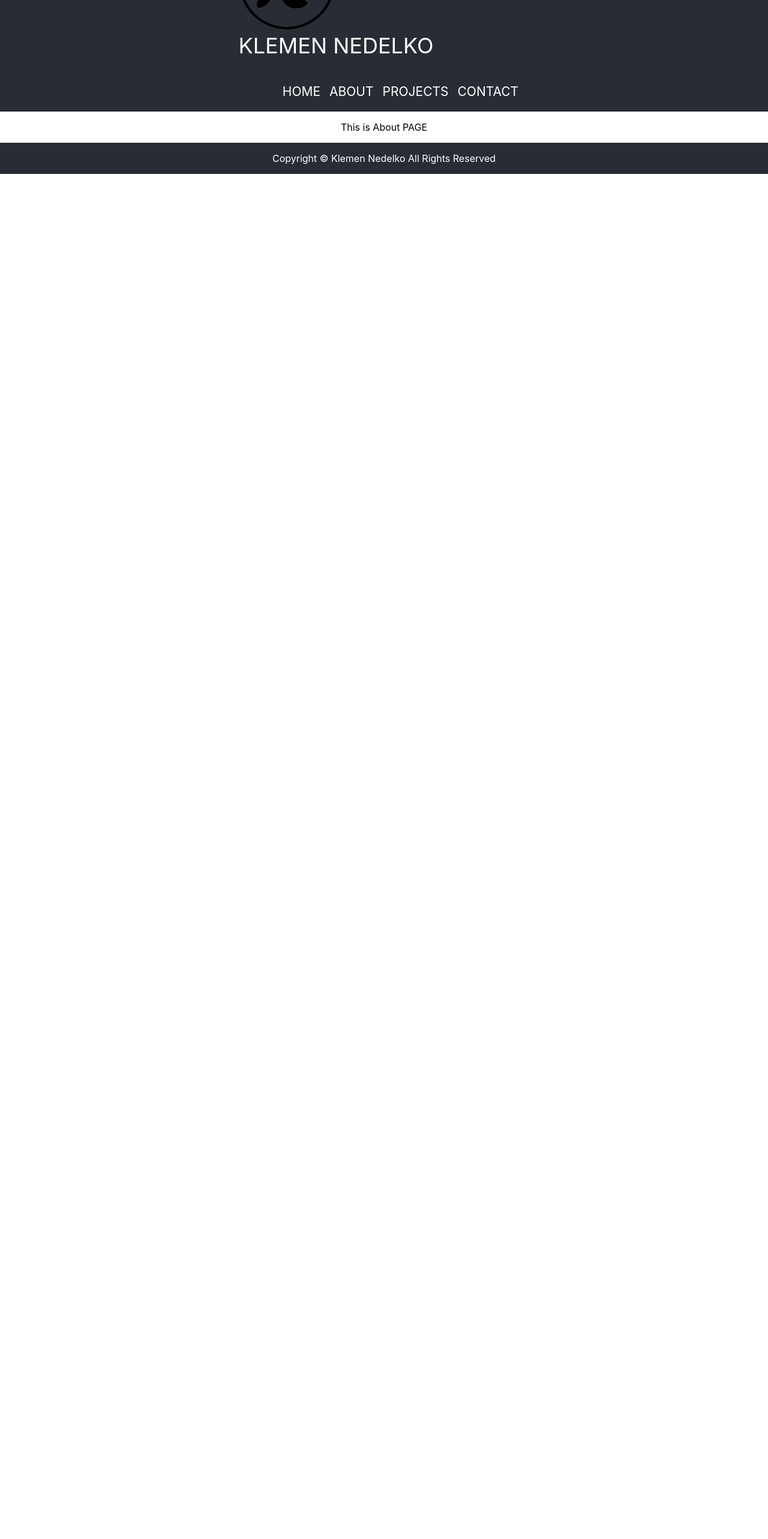
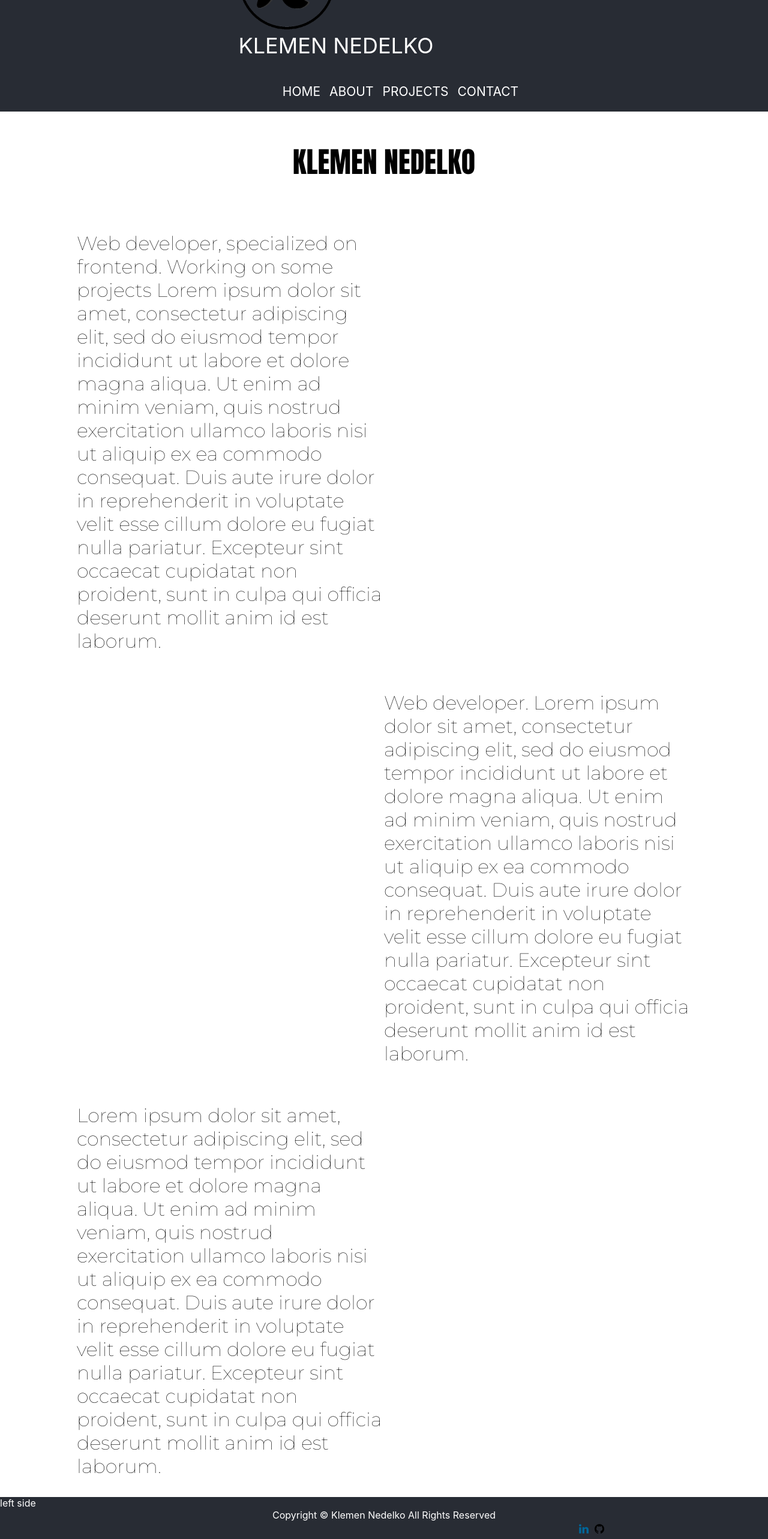
Before and after one commit to klemen-nedelko/portofolio, a React (Create React App) app: page /About in a window 1280 px wide. Shown: the part 132-2698 px from the top of the page at 60% size. Before the commit the page ends 800 px from the top, so only its background shows below. Built offline with nearby package versions, Linux system fonts and the light colour scheme.

Commit message:
adding new

```diff
--- a/src/About.js
+++ b/src/About.js
@@ -4,7 +4,21 @@ import './App.css';
 function About() {
     return (
       <div className="About">
-       <p>This is About PAGE</p>
+       <p className="name-surname">KLEMEN NEDELKO</p>
+       <p className="about-me">Web developer, specialized on frontend.
+       Working on some projects
+       Lorem ipsum dolor sit amet, consectetur adipiscing elit, sed
+       do eiusmod tempor incididunt ut labore et dolore magna aliqua. Ut enim ad minim veniam, quis nostrud exercitation ullamco laboris nisi ut aliquip ex ea commodo consequat. Duis aute irure dolor in reprehenderit in voluptate velit
+       esse cillum dolore eu fugiat nulla pariatur. Excepteur sint occaecat cupidatat non proident, sunt in culpa qui officia deserunt mollit anim id est laborum.
+       </p>
+       <p className="edjucation">Web developer. Lorem ipsum dolor sit amet, consectetur adipiscing elit, sed do eiusmod tempor incididunt ut
+       labore et dolore magna aliqua. Ut enim ad minim veniam, quis nostrud exercitation ullamco laboris nisi ut aliquip ex ea commodo consequat.
+       Duis aute irure dolor in reprehenderit in voluptate
+       velit esse cillum dolore eu fugiat nulla pariatur. Excepteur sint occaecat cupidatat non proident, sunt in culpa qui officia deserunt mollit anim id est laborum.</p>
+       <p className="languages">Lorem ipsum dolor sit amet, consectetur adipiscing elit, sed do eiusmod tempor incididunt ut
+       labore et dolore magna aliqua. Ut enim ad minim veniam, quis nostrud exercitation ullamco laboris nisi ut aliquip ex ea commodo consequat.
+       Duis aute irure dolor in reprehenderit in voluptate
+       velit esse cillum dolore eu fugiat nulla pariatur. Excepteur sint occaecat cupidatat non proident, sunt in culpa qui officia deserunt mollit anim id est laborum.</p>
       </div>
     );
   }
--- a/src/App.css
+++ b/src/App.css
@@ -1,3 +1,5 @@
+@import url('https://fonts.googleapis.com/css2?family=Anton&family=Montserrat:wght@100&family=Roboto&display=swap');
+
 .App-logo {
   height: 20vmin;
   pointer-events: none;
@@ -42,30 +44,83 @@ li{
   color: white;
   display: flex;
   flex-direction: column;
-  align-items: center;
+  width: 100%;
+  height: 20%;
+}
+.footer-right-side{
+  margin-left: 75%;
+}
+.footer-left-side{
+  margin-right: 75%;
+}
+.copyright{
+  text-align: center;
 }
 .About{
   display: flex;
   flex-direction: column;
-  align-items: center;
 }
 .Contact{
   display: flex;
   flex-direction: column;
   align-items: center;
-  font-family: -apple-system, BlinkMacSystemFont, 'Segoe UI', 'Roboto', 'Oxygen',
-  'Ubuntu', 'Cantarell', 'Fira Sans', 'Droid Sans', 'Helvetica Neue',
-  sans-serif;
 }
 .Projects{
   display: flex;
   flex-direction: column;
-  align-items: center;
+  font-family: 'Montserrat', sans-serif;
+  font-size: 24px;
+
+}
+.finish-projects{
+  margin-left: 50%;
+  max-width: 50%;
+}
+.open-projects{
+  margin-left: 10%;
+  max-width: 50%;
 }
 .Home{
   display: flex;
   flex-direction: column;
   align-items: center;
+  font-family: 'Montserrat', sans-serif;
+  font-size: 24px;
+  margin-left: 10%;
+  margin-right: 10%;
+  max-width: 80%;
+}
+.name-surname
+{
+  display: flex;
+  flex-direction: column;
+  align-items: center;
+  font-family: 'Anton', sans-serif;
+  font-size: 48px;
+}
+.about-me{
+  display: flex;
+  flex-direction: column;
+  font-family: 'Montserrat', sans-serif;
+  font-size: 32px;
+  margin-left: 10%;
+  width: 40%;
+}
+.edjucation{
+  display: flex;
+  flex-direction: column;
+  font-family: 'Montserrat', sans-serif;
+  font-size: 32px;
+  margin-left: 50%;
+  width: 40%;
+}
+.languages{
+  display: flex;
+  flex-direction: column;
+  font-family: 'Montserrat', sans-serif;
+  font-size: 32px;
+  margin-left: 10%;
+  width: 40%;
 }
 
 input[type=text]:focus {
@@ -81,8 +136,8 @@ input[type=text] {
   transition: 0.5s;
   outline: none;
 }
-input[type=message] {
-  height: 100px;
+textarea{
+  height: 200px;
   width: 100%;
   padding: 12px 20px;
   margin: 8px 0;
@@ -91,6 +146,10 @@ input[type=message] {
   -webkit-transition: 0.5s;
   transition: 0.5s;
   outline: none;
+  resize: vertical;
+}
+textarea:focus {
+  border: 3px solid #555;
 }
 
 .button {
@@ -105,3 +164,11 @@ input[type=message] {
   margin: 4px 2px;
   cursor: pointer;
 }
+.social{
+  height: 10%;
+  width: 5%;
+
+  display: flex;
+  display: inline-block;
+  margin: 5px;
+}
--- a/src/App.js
+++ b/src/App.js
@@ -9,7 +9,6 @@ import Footer from './Footer';
 
 function App() {
   return (
-    <div>
         <Router>
           <Head/>
           <Route path='/' exact component={Home}/>
@@ -18,7 +17,6 @@ function App() {
           <Route path='/Contact' exact component={Contact}/>
           <Footer/>
           </Router>
-    </div>
   );
 }
 
--- a/src/Contact.js
+++ b/src/Contact.js
@@ -5,18 +5,18 @@ function Contact() {
       <div className="Contact">
         <form className="Contact-form">
           <label>
-            Name:
-            <input type="text" name="name" />
+            Email:
+            <input type="text" name="email" placeholder="name@example.com" />
           </label>
           <label>
-            Email:
-            <input type="text" name="email" />
+            Subject:
+            <input type="text" name="subject" placeholder="Subject..." />
           </label>
           <label>
             Message:
-            <input type="message" name="message" />
+            <textarea type="message" name="message" placeholder="Write something.." />
           </label>
-            <input type="button" class="button" value="Send" />
+            <input type="button" className="button" value="Send" />
         </form>
       </div>
     );
--- a/src/Footer.js
+++ b/src/Footer.js
@@ -1,10 +1,21 @@
 import React from 'react';
+import linkedin from './img/linkedin.png'
+import github from './img/github.png'
 import './App.css';
 
 function Footer(){
     return (
       <div className="Footer">
-          <p>Copyright &copy; <script>document.write(new Date().getFullYear())</script> Klemen Nedelko All Rights Reserved</p>
+        <div className="footer-left-side">
+          left side
+          </div>
+          <div className="copyright">
+          Copyright &copy; <script>document.write(new Date().getFullYear())</script> Klemen Nedelko All Rights Reserved
+          </div>
+          <div className="footer-right-side">
+            <img src={linkedin} className="social" alt="social"/>
+            <img src={github} className="social" alt="social"/>
+          </div>
     </div>
   );
 }
--- a/src/Head.js
+++ b/src/Head.js
@@ -1,7 +1,7 @@
 import React from 'react';
 import logo from './logo.svg';
 import './App.css';
-import { BrowserRouter as Router, Switch, Route, Link } from "react-router-dom";
+import {BrowserRouter as Router,Link,Route,Switch} from 'react-router-dom';
 
 function Head(){
     return (
--- a/src/Home.js
+++ b/src/Home.js
@@ -1,12 +1,22 @@
 import React from 'react';
-import logo from './logo.svg';
 import './App.css';
 
 
 function Home(){
     return (
       <div className="Home">
-          <p>This is a HOME PAGE</p>
+          <p>Lorem ipsum dolor sit amet, consectetur adipiscing elit, sed do eiusmod tempor incididunt ut
+       labore et dolore magna aliqua. Ut enim ad minim veniam, quis nostrud exercitation ullamco laboris nisi ut aliquip ex ea commodo consequat.
+       Duis aute irure dolor in reprehenderit in voluptate
+       velit esse cillum dolore eu fugiat nulla pariatur. Excepteur sint occaecat cupidatat non proident, sunt in culpa qui officia deserunt mollit anim id est laborum</p>
+       <p>Lorem ipsum dolor sit amet, consectetur adipiscing elit, sed do eiusmod tempor incididunt ut
+       labore et dolore magna aliqua. Ut enim ad minim veniam, quis nostrud exercitation ullamco laboris nisi ut aliquip ex ea commodo consequat.
+       Duis aute irure dolor in reprehenderit in voluptate
+       velit esse cillum dolore eu fugiat nulla pariatur. Excepteur sint occaecat cupidatat non proident, sunt in culpa qui officia deserunt mollit anim id est laborum</p>
+       <p>Lorem ipsum dolor sit amet, consectetur adipiscing elit, sed do eiusmod tempor incididunt ut
+       labore et dolore magna aliqua. Ut enim ad minim veniam, quis nostrud exercitation ullamco laboris nisi ut aliquip ex ea commodo consequat.
+       Duis aute irure dolor in reprehenderit in voluptate
+       velit esse cillum dolore eu fugiat nulla pariatur. Excepteur sint occaecat cupidatat non proident, sunt in culpa qui officia deserunt mollit anim id est laborum</p>
     </div>
   );
 }
--- a/src/Projects.js
+++ b/src/Projects.js
@@ -3,8 +3,14 @@ import './App.css';
 function Projects() {
     return (
       <div className="Projects">
-       <p>Finish projects</p>
-       <p>Open projects</p>
+       <p className="finish-projects">Finish projectsLorem ipsum dolor sit amet, consectetur adipiscing elit, sed do eiusmod tempor incididunt ut
+       labore et dolore magna aliqua. Ut enim ad minim veniam, quis nostrud exercitation ullamco laboris nisi ut aliquip ex ea commodo consequat.
+       Duis aute irure dolor in reprehenderit in voluptate
+       velit esse cillum dolore eu fugiat nulla pariatur. Excepteur sint occaecat cupidatat non proident, sunt in culpa qui officia deserunt mollit anim id est laborum.</p>
+       <p className="open-projects">Open projectsLorem ipsum dolor sit amet, consectetur adipiscing elit, sed do eiusmod tempor incididunt ut
+       labore et dolore magna aliqua. Ut enim ad minim veniam, quis nostrud exercitation ullamco laboris nisi ut aliquip ex ea commodo consequat.
+       Duis aute irure dolor in reprehenderit in voluptate
+       velit esse cillum dolore eu fugiat nulla pariatur. Excepteur sint occaecat cupidatat non proident, sunt in culpa qui officia deserunt mollit anim id est laborum.</p>
       </div>
     );
   }
```
Also changed, not shown: src/img/github.png (added), src/img/linkedin.png (added).
